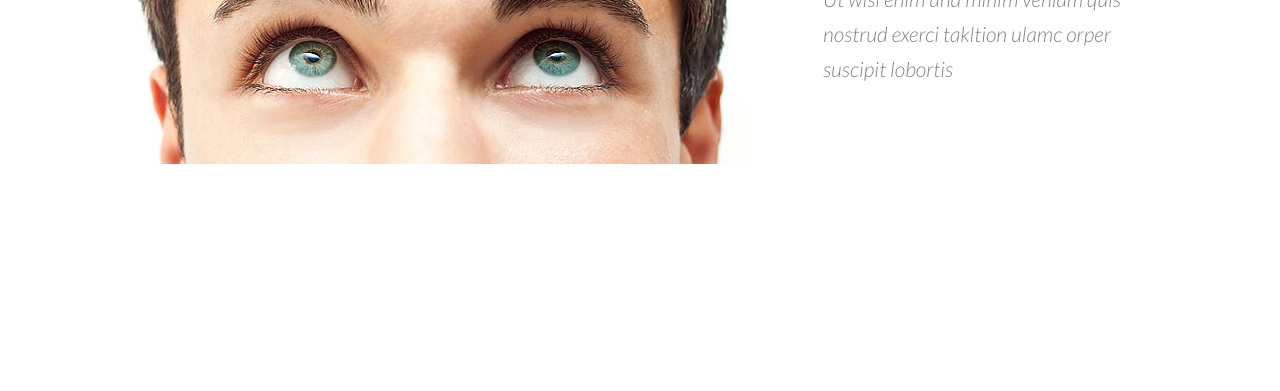
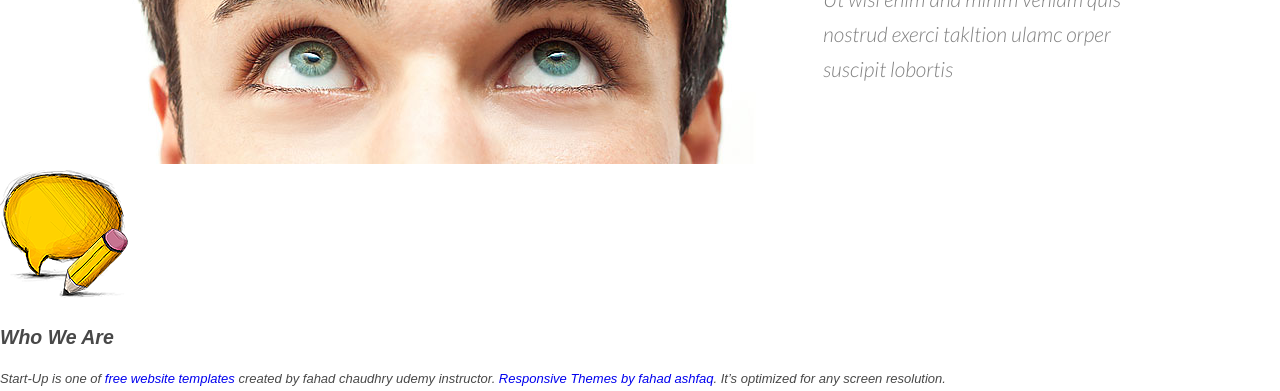
Before and after one commit to DouliDev/Start-up, a plain HTML site: page index.html in a window 1280 px wide. Shown: the part 515-906 px from the top of the page. Before the commit the page ends 800 px from the top, so only its background shows below. Drawn offline with Linux system fonts and the light colour scheme; a web font is replaced by a local one.

Commit message:
add the content area
no style yet

```diff
--- a/index.html
+++ b/index.html
@@ -36,7 +36,20 @@
 				</div>
 
 			</section>
-			<section>
+			<section class="content-bg">
+				<div class="container">
+					<div class="row">
+						<div class="adjust-1 box-1">
+							<div class="wrap-col">
+								<img src="images/page1-img1.png" alt="">
+								<div class="extra-wrap">
+									<h2>Who We Are</h2>
+									<p>Start-Up is one of <a href="#" class="link">free website templates</a> created by fahad chaudhry udemy instructor. <a href="#" class="link">Responsive Themes</a> <a href="#" class="link">by fahad ashfaq</a>. It’s optimized for any screen resolution.</p>
+								</div>
+							</div>
+						</div>
+					</div>
+				</div>
 
 			</section>
 			<footer>
```
